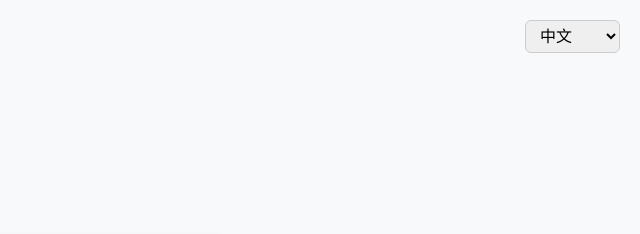
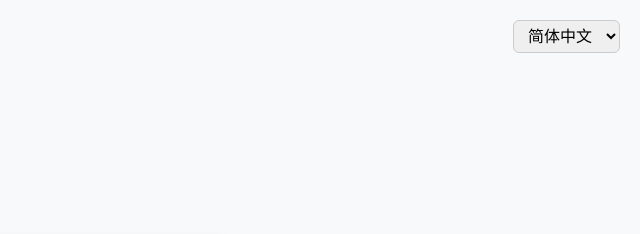
Before and after one commit to Yonagi04/Ocean, a plain HTML site: page www/index.html in a window 1280 px wide. Shown: the top 234 px of the page, 640-1280 px from the left. Drawn offline with Linux system fonts and the light colour scheme.

Commit message:
Update: 更新错误页和服务器主页

```diff
--- a/www/index.html
+++ b/www/index.html
@@ -35,6 +35,7 @@
             position: absolute;
             top: 20px;
             right: 20px;
+            z-index: 10;
         }
         select {
             padding: 6px 10px;
@@ -60,8 +61,9 @@
 </head>
 <body>
 <div class="lang-selector">
-    <label for="langSelect"></label><select id="langSelect">
-        <option value="zh">中文</option>
+    <label for="langSelect"></label>
+    <select id="langSelect">
+        <option value="zh">简体中文</option>
         <option value="en">English</option>
         <option value="ja">日本語</option>
     </select>
@@ -71,7 +73,7 @@
     <h1 id="welcome">欢迎使用Ocean</h1>
     <p id="status">服务器运行正常</p>
     <p id="desc">如果你看到这个页面，说明服务已经启动。</p>
-    <p><a href="/api/status" id="linkText">查看服务状态</a></p>
+    <p><a href="/admin" id="linkText">查看服务状态</a></p>
 </div>
 
 <div class="footer">
```
Also changed, not shown: 1 other file.
